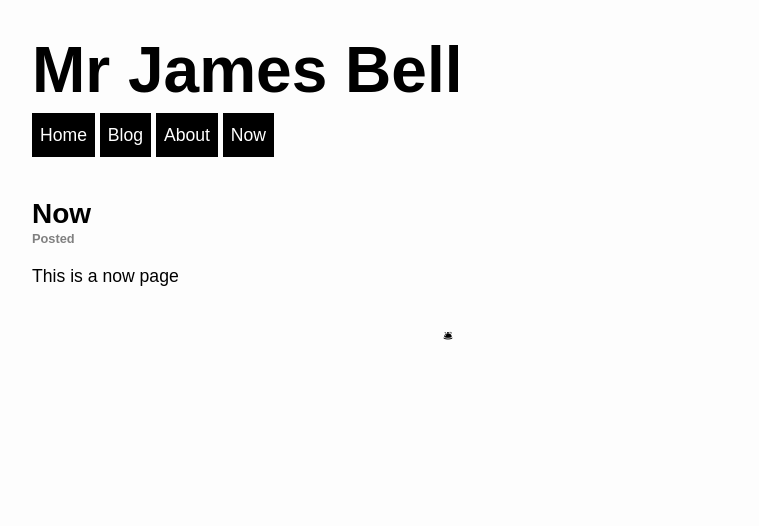
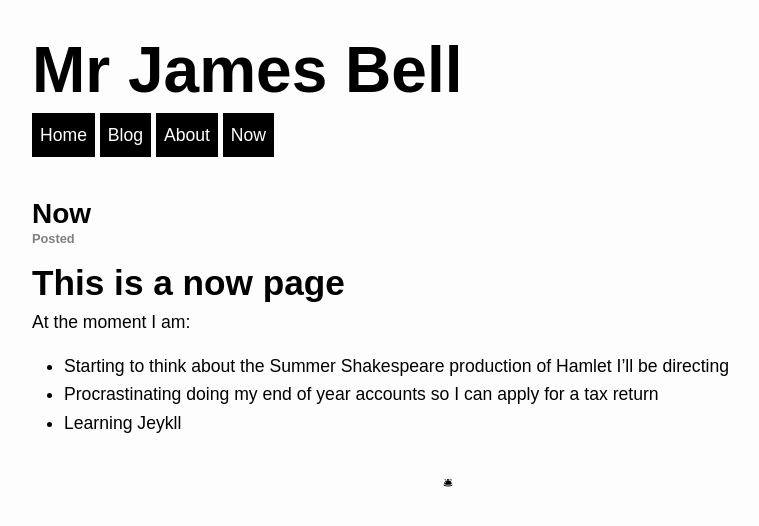
Before and after one commit to mrjamesbell/mrjamesbell.github.io, a Jekyll site: the page built from now.markdown, in a window 1280 px wide. Shown: the top 526 px of the page, without its empty margins (192-951 px from the left). Built offline with Jekyll 4.4.1, drawn with Linux system fonts in a browser that asks for light colours.

Commit message:
Now File

```diff
--- a/now.markdown
+++ b/now.markdown
@@ -2,4 +2,10 @@
 layout: post
 title: Now
 ---
-This is a now page
+# This is a now page
+
+At the moment I am:
+
+* Starting to think about the Summer Shakespeare production of Hamlet I'll be directing
+* Procrastinating doing my end of year accounts so I can apply for a tax return
+* Learning Jeykll
```
